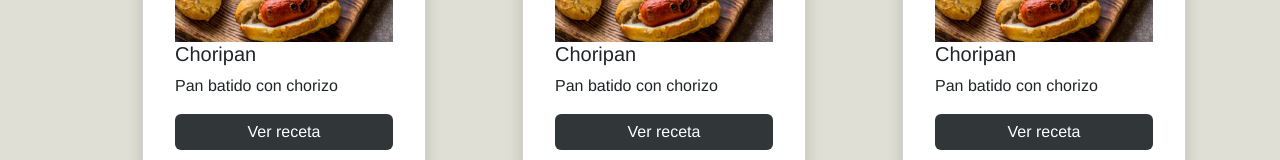
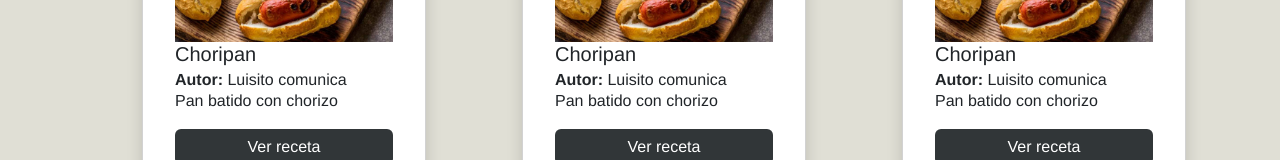
Before and after one commit to MGruizz/WeFood, an Angular app: page /inicio in a window 1280 px wide. Shown: the part 779-939 px from the top of the page. Built offline with nearby package versions, Linux system fonts and the light colour scheme.

Commit message:
autor en inicio

```diff
--- a/src/app/pages/inicio/inicio.component.html
+++ b/src/app/pages/inicio/inicio.component.html
@@ -14,6 +14,7 @@
             <div class="card-body">
               <img [src]= receta.imagenes[0] class="card-img-top" alt="...">
               <h5 class="card-title">{{receta.nombreReceta}}</h5>
+              <h6 class="card-subtitle"><span class="fw-bold">Autor:</span> {{receta.autor}}</h6>
               <p class="card-text">{{receta.descripcionReceta}}</p>
               <a routerLink="/info-receta" class="btn btn-primary d-grid">Ver receta</a>
             </div>
```
